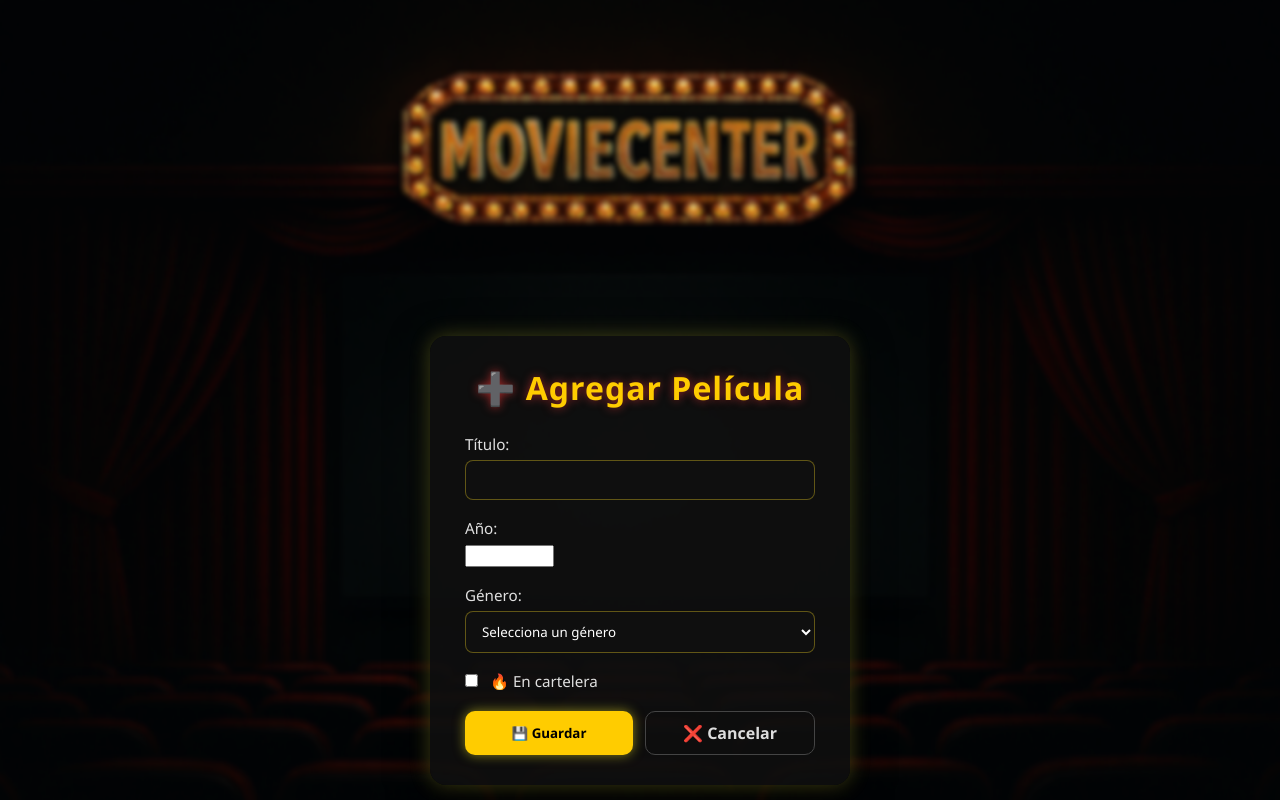
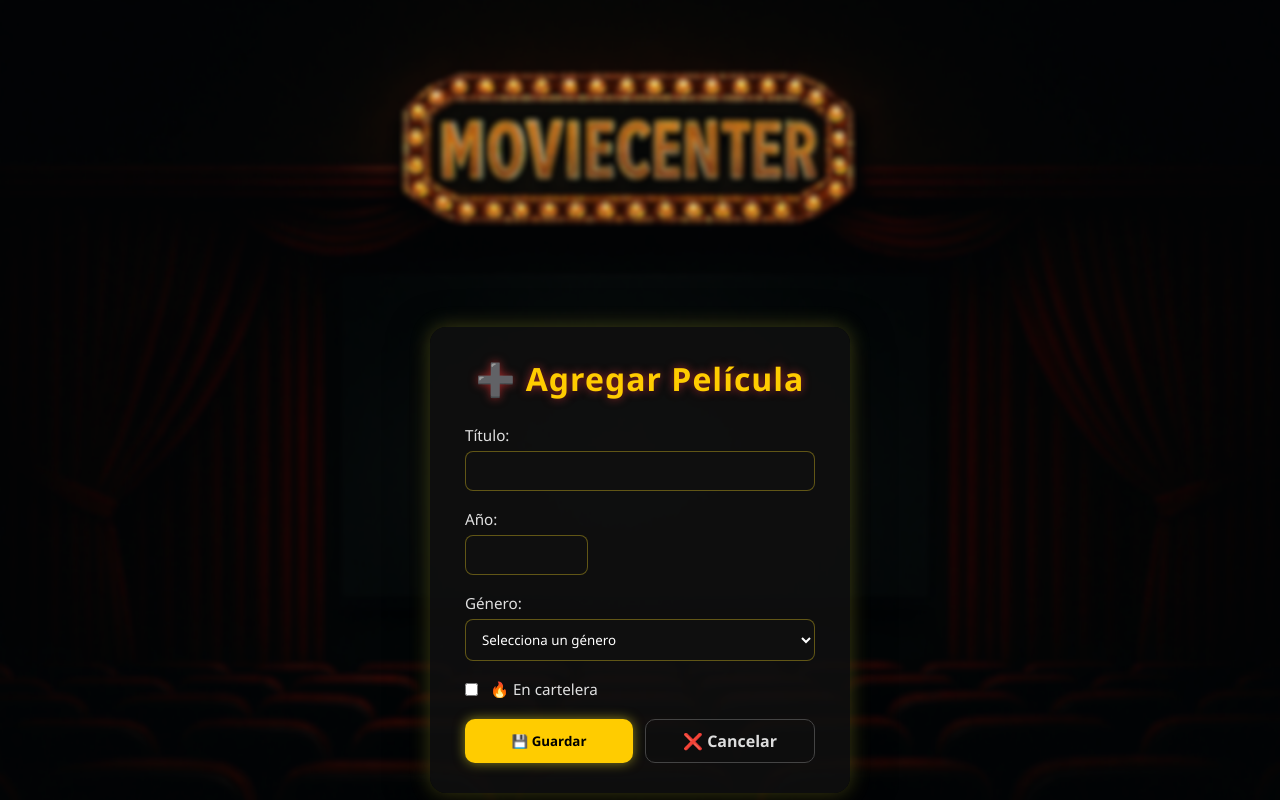
Before and after one commit to frankcamarena16-lgtm/Proyecto_CRUD, a Flask app: page /agregar in a window 1280 px wide. Run offline with Flask 3, Linux system fonts and the light colour scheme.

Commit message:
Retoque a rutas css y estilo al campo (año) de la plantilla agregar.html

```diff
--- a/app/static/css/agregar_style.css
+++ b/app/static/css/agregar_style.css
@@ -61,6 +61,15 @@ body {
     color: #fff;
     outline: none;
     transition: all 0.3s ease;
+}
+
+.form-group input[type="number"]{
+    width: 35%;
+    padding: 10px 12px;
+    border-radius: 8px;
+    border: 1px solid #d1b7206c;
+    background: #0f0f0f;
+    color: #fff;
 }
 
 .form-group input::placeholder {
--- a/app/templates/agregar.html
+++ b/app/templates/agregar.html
@@ -5,7 +5,7 @@
     <meta name="viewport" content="width=device-width, initial-scale=1.0">
     <title>Agregar Película</title>
     <link rel="stylesheet" href="{{ url_for('static', filename='css/agregar_style.css') }}">
-    <link rel="icon" type="image/png" href="../static/img/favicon.png">
+    <link rel="icon" type="image/png" href="{{ url_for('static', filename='img/favicon.png') }}">
 
 </head>
 <body>
--- a/app/templates/editar.html
+++ b/app/templates/editar.html
@@ -4,7 +4,7 @@
     <meta charset="UTF-8">
     <title>Editar película</title>
     <link rel="stylesheet" href="{{ url_for('static', filename='css/editar_style.css') }}">
-    <link rel="icon" type="image/png" href="../static/img/favicon.png">
+    <link rel="icon" type="image/png" href="{{ url_for('static', filename='img/favicon.png') }}">
 </head>
 <body>
 
@@ -23,8 +23,6 @@
 
     <label><input type="checkbox" name="en_cartelera" {% if pelicula['en_cartelera'] == 1 %}checked{% endif %}> En cartelera</label><br>
 
-
-
     <button type="submit">Guardar cambios</button>
 
 </form>
--- a/app/templates/index.html
+++ b/app/templates/index.html
@@ -4,7 +4,7 @@
     <meta charset="UTF-8">
     <title>Cartelera de Películas</title>
     <link rel="stylesheet" href="{{ url_for('static', filename='css/index_style.css') }}">
-    <link rel="icon" type="image/png" href="../static/img/favicon.png">
+    <link rel="icon" type="image/png" href="{{ url_for('static', filename='img/favicon.png') }}">
 </head>
 <body>
 <h1>🎬 Bienvenido a MovieCenter</h1>
```
